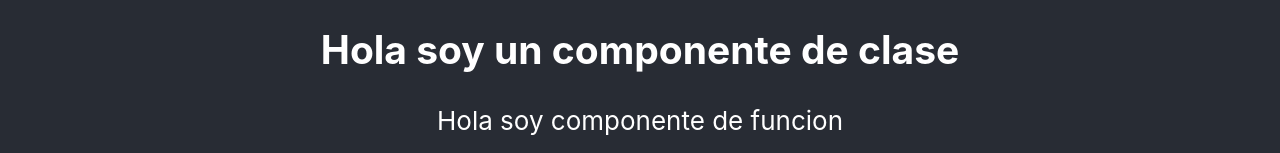
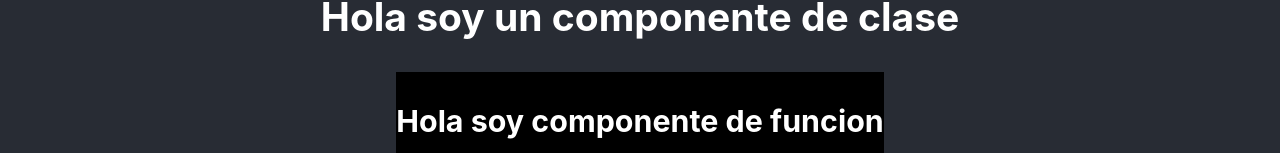
Before and after one commit to Digade/maferreactjs, a React (Create React App) app: page / in a window 1280 px wide. Shown: the part 799-952 px from the top of the page. Built offline with nearby package versions, Linux system fonts and the light colour scheme.

Commit message:
class y functionalcomponent 2

```diff
--- a/src/components/FunctionalComponent/FunctionalComponent.jsx
+++ b/src/components/FunctionalComponent/FunctionalComponent.jsx
@@ -1,6 +1,10 @@
+import './styles.css'
+
 const FunctionalComponent = () =>{
     return (
-        <div>Hola soy componente de funcion</div>
+        <div className="test-css">
+            <h3>Hola soy componente de funcion</h3>
+        </div>
     );
 };
 
--- /dev/null
+++ b/src/components/FunctionalComponent/styles.css
@@ -0,0 +1,3 @@
+.test-css {
+    background-color: black;
+}
```
